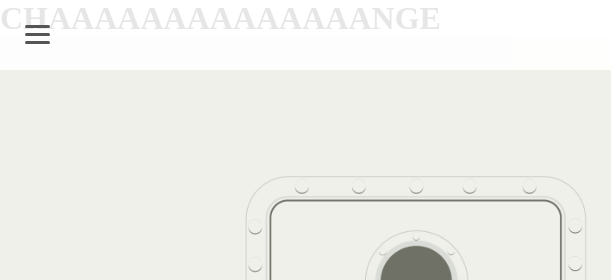
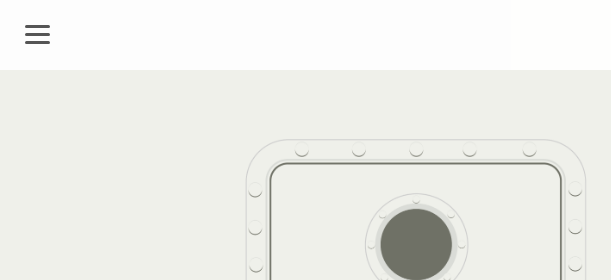
Before and after one commit to ogawa-yukiii/portfolio, a plain HTML site: page index.html in a window 1280 px wide. Shown: the top 280 px of the page, 0-611 px from the left. Drawn offline with nearby package versions, Linux system fonts and the light colour scheme; some packages are replaced by stand-ins of ours.

Commit message:
Delete unneeded line.

```diff
--- a/index.html
+++ b/index.html
@@ -12,7 +12,6 @@
   <script type="text/javascript" src="js/jquery-3.5.1.min.js"></script>
   </head>
   <body>
-    <h1>CHAAAAAAAAAAAAAANGE</h1>
     <header role="banner">
       <div id="nav-drawer">
         <nav role="navigation">
```
